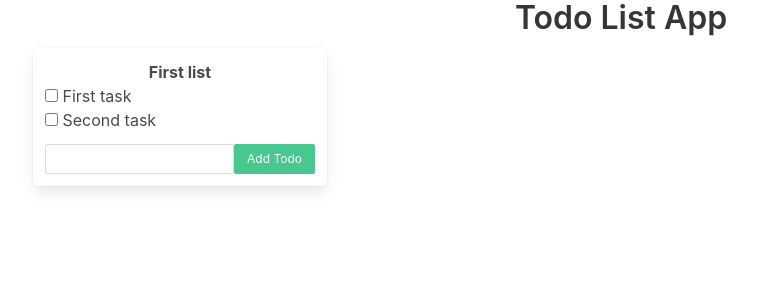
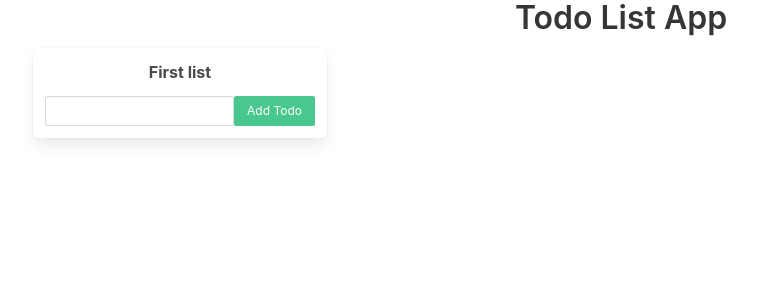
Before and after one commit to duhoang00/TodoList, a React (Create React App) app in the folder app/: page / in a window 1280 px wide. Shown: the top 300 px of the page, without its empty margins (19-776 px from the left). Built offline with nearby package versions, Linux system fonts and the light colour scheme.

Commit message:
first list is empty task

```diff
--- a/app/src/App.tsx
+++ b/app/src/App.tsx
@@ -2,20 +2,9 @@ import { useState } from 'react';
 import { TodoList } from './TodoList'
 import { AddTodoForm } from "./AddTodoForm"
 
-let baseList = {
+let baseList:TodoList  = {
   name: "First list",
-  todos: [
-    {
-      id: 1,
-      content: "First task",
-      complete: false,
-    },
-    {
-      id: 2,
-      content: "Second task",
-      complete: false,
-    }
-  ]
+  todos: []
 }
 
 function App() {
@@ -36,9 +25,8 @@ function App() {
         })
       }
     })
+
   }
-
-
 
   const addTodo = (content: string) => {
     const generateID = (): number => {
--- a/app/src/types.d.ts
+++ b/app/src/types.d.ts
@@ -3,3 +3,8 @@ interface Todo {
     content: string,
     complete: boolean,
 }
+
+interface TodoList {
+    name:string,
+    todos: Array<Todo>
+}
```
